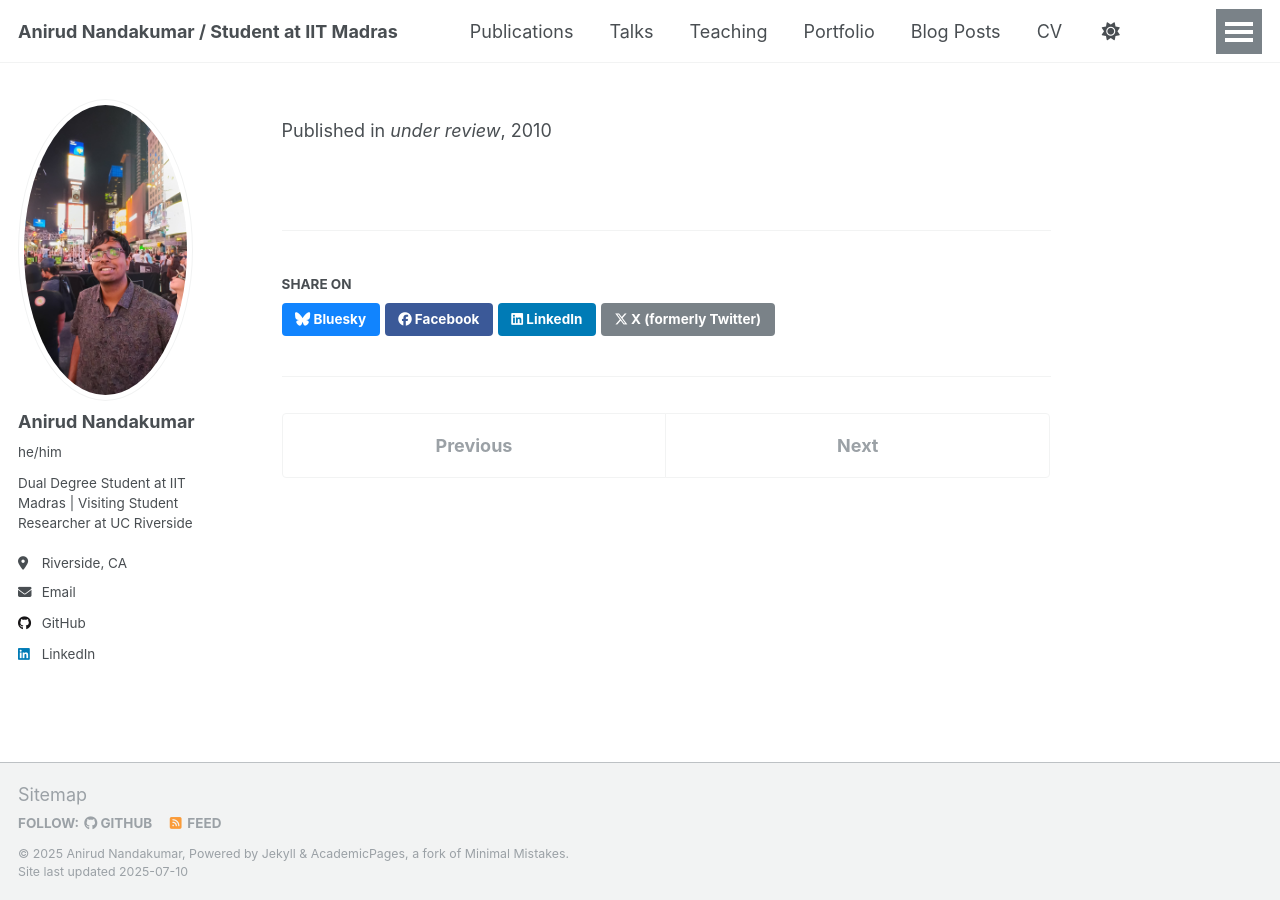
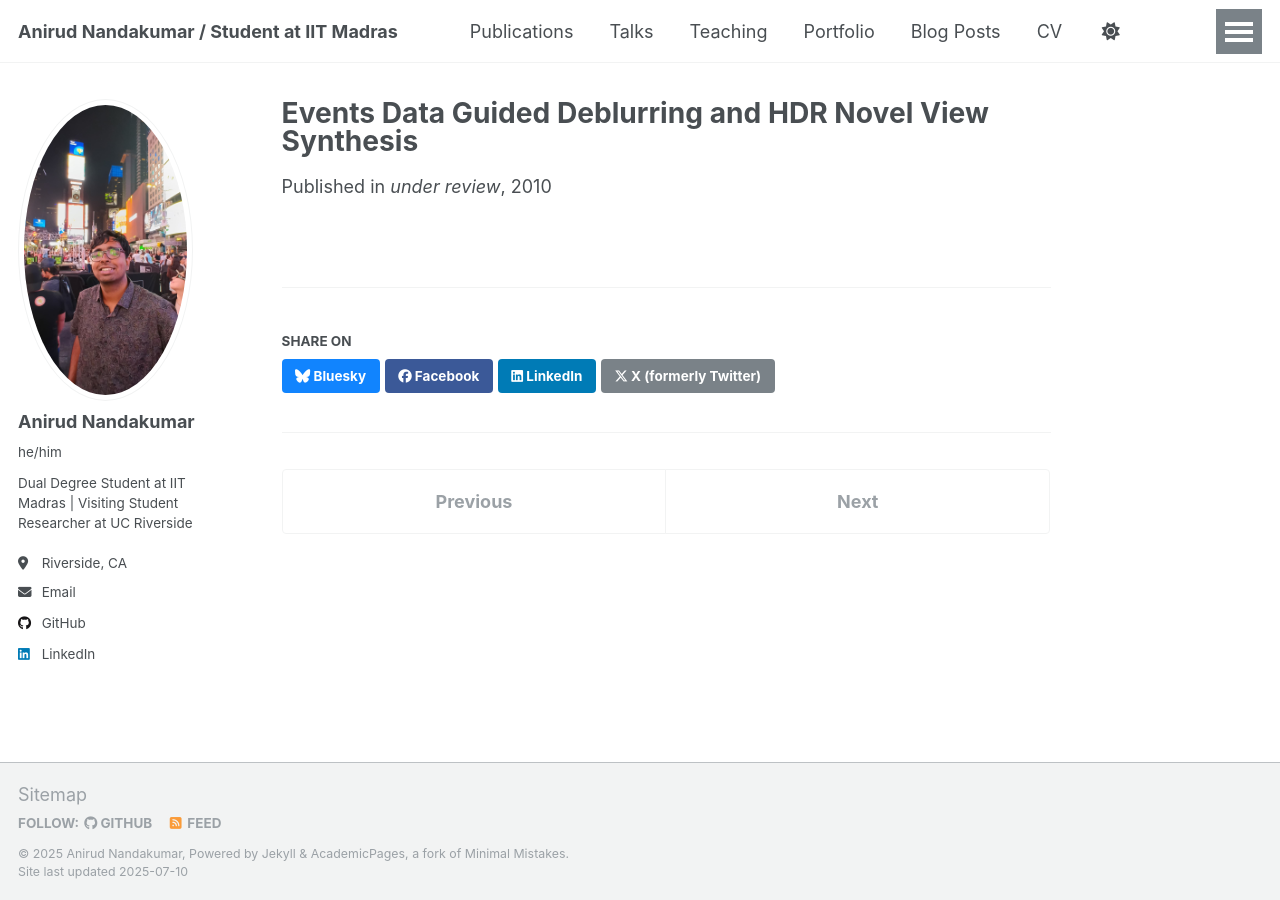
Before and after one commit to AnirudN/AnirudN.github.io, a Jekyll site: the page built from _publications/EVHDRNERF.md, in a window 1280 px wide. Built offline with Jekyll 4.4.1, drawn with Linux system fonts in a browser that asks for light colours; a script that is not in the unit is left out.

Commit message:
Update EVHDRNERF.md

```diff
--- a/_publications/EVHDRNERF.md
+++ b/_publications/EVHDRNERF.md
@@ -1,9 +1,9 @@
 ---
-title: ""
+title: "Events Data Guided Deblurring and HDR Novel View Synthesis"
 collection: publications
 category: manuscripts
 permalink: /publication/EVHDRNERF
-excerpt: 'Events Data Guided Deblurring and HDR Novel View Synthesis'
+excerpt: ''
 date: 2010-10-01
 venue: 'under review'
 #slidesurl: 'http://academicpages.github.io/files/slides2.pdf'
```
